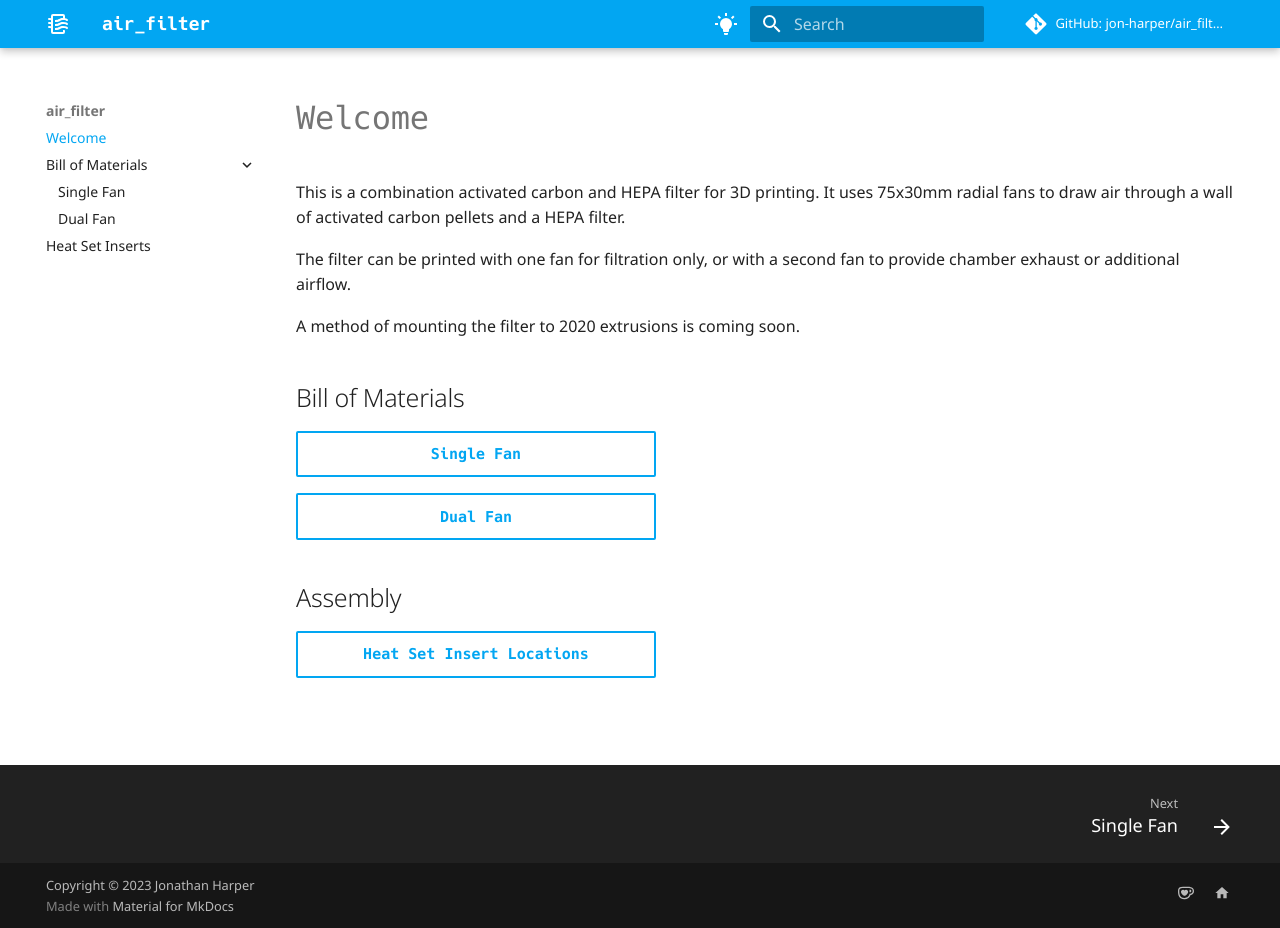
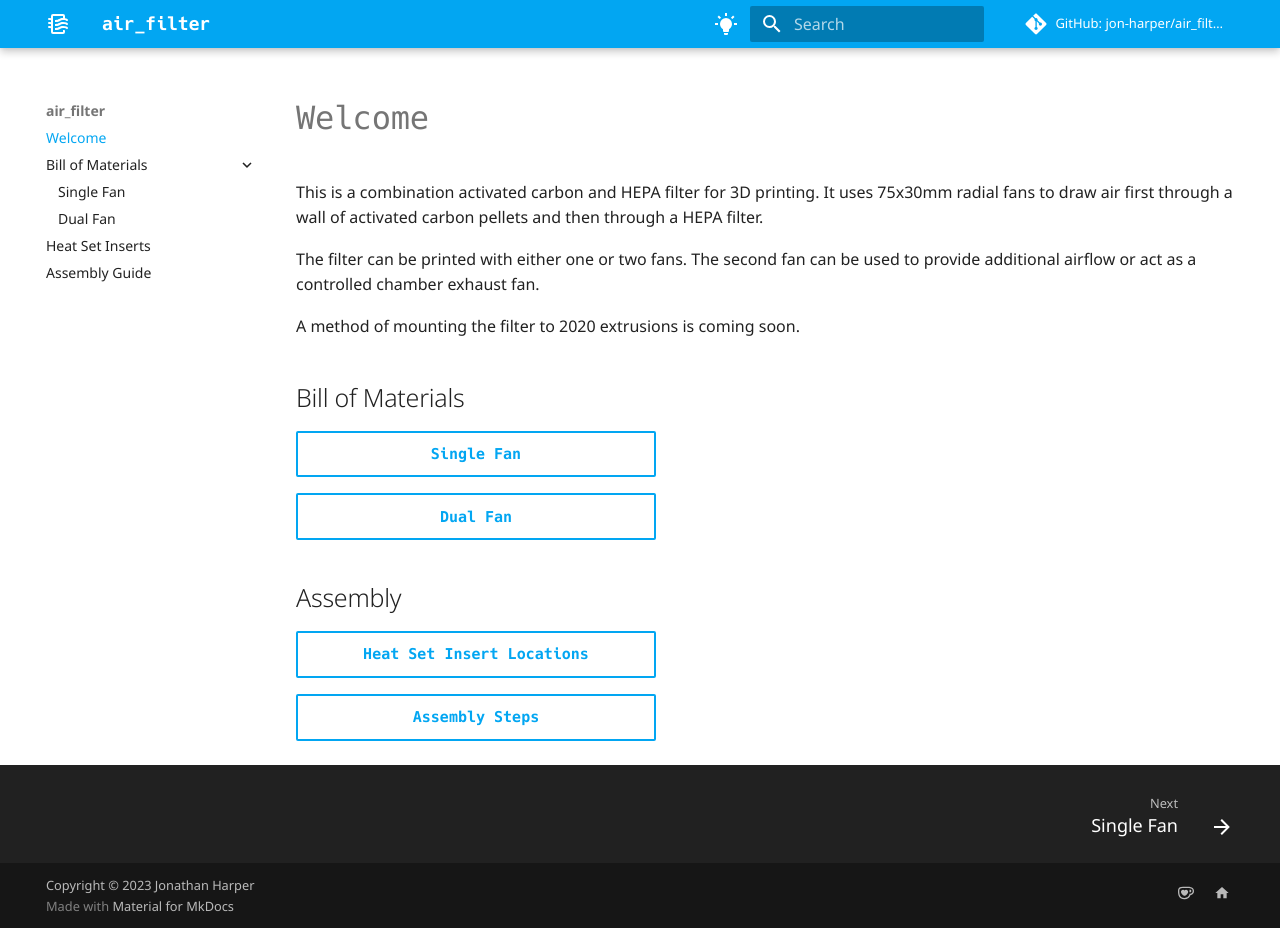
Before and after one commit to jon-harper/air_filter, an MkDocs documentation site: the page built from docs/index.md, in a window 1280 px wide and 928 px high. Built offline with MkDocs 1.6.1 and Material for MkDocs 9.7.7, drawn with Linux system fonts in a browser that asks for light colours; comment, search, counter and statistics services are not loaded.

Commit message:
Added assembly steps

```diff
--- a/docs/index.md
+++ b/docs/index.md
@@ -6,9 +6,9 @@ date: 2023-5-5
 hide: toc
 ---
 
-This is a combination activated carbon and HEPA filter for 3D printing. It uses 75x30mm radial fans to draw air through a wall of activated carbon pellets and a HEPA filter.
+This is a combination activated carbon and HEPA filter for 3D printing. It uses 75x30mm radial fans to draw air first through a wall of activated carbon pellets and then through a HEPA filter.
 
-The filter can be printed with one fan for filtration only, or with a second fan to provide chamber exhaust or additional airflow.
+The filter can be printed with either one or two fans. The second fan can be used to provide additional airflow or act as a controlled chamber exhaust fan.
 
 A method of mounting the filter to 2020 extrusions is coming soon.
 
@@ -21,3 +21,5 @@ A method of mounting the filter to 2020 extrusions is coming soon.
 ## Assembly
 
 [Heat Set Insert Locations](inserts.md){ .md-button }
+
+[Assembly Steps](assembly.md){ .md-button }
--- a/mkdocs.yml
+++ b/mkdocs.yml
@@ -75,3 +75,4 @@ nav:
     - single.md
     - dual.md
   - inserts.md
+  - assembly.md
```
Also changed, not shown: docs/assembly.md (added, +67 -0 lines), docs/assets/img/steps/1.png (added), docs/assets/img/steps/2.png (added), docs/assets/img/steps/3.png (added), docs/assets/img/steps/4.png (added), docs/assets/img/steps/5.png (added), docs/assets/img/steps/6.png (added), docs/assets/img/steps/filter1.png (added), docs/assets/img/steps/filter2.png (added).
